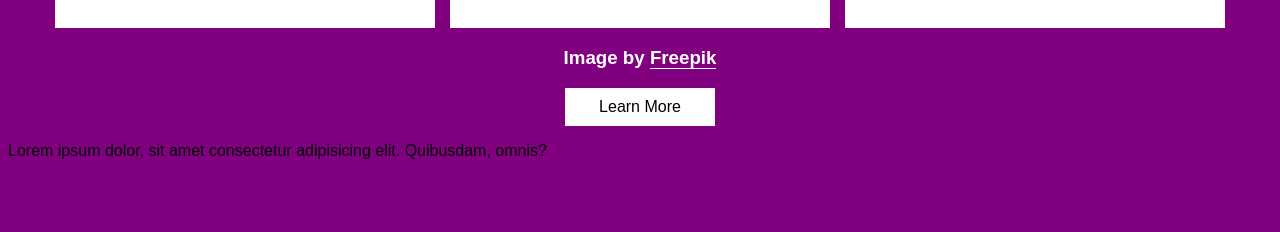
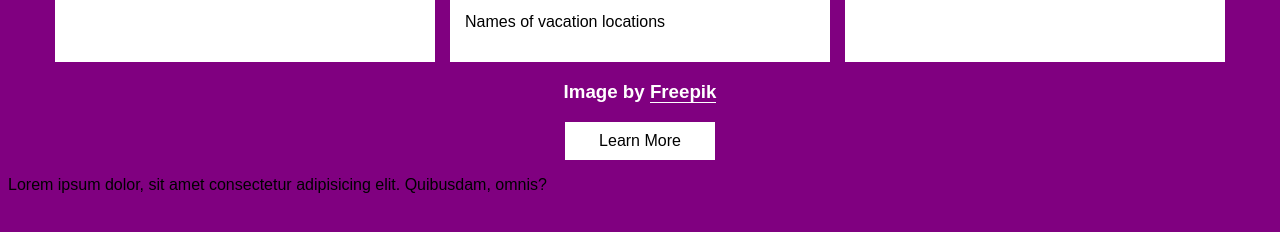
Before and after one commit to saxpsalmist/phoenix_media_pro_glory, a plain HTML site: page index.html in a window 1280 px wide. Shown: the part 450-682 px from the top of the page. Drawn offline with Linux system fonts and the light colour scheme.

Commit message:
Update index.html

```diff
--- a/index.html
+++ b/index.html
@@ -25,6 +25,7 @@
             <div class="contain">
                 <h2>Post 1 Headline</h2>
                 <p>FRI. june 2021</p>
+                <p>Names of vacation locations</p>
             </div>
         </div> <div class="card">
             <div class="card-img">
```
